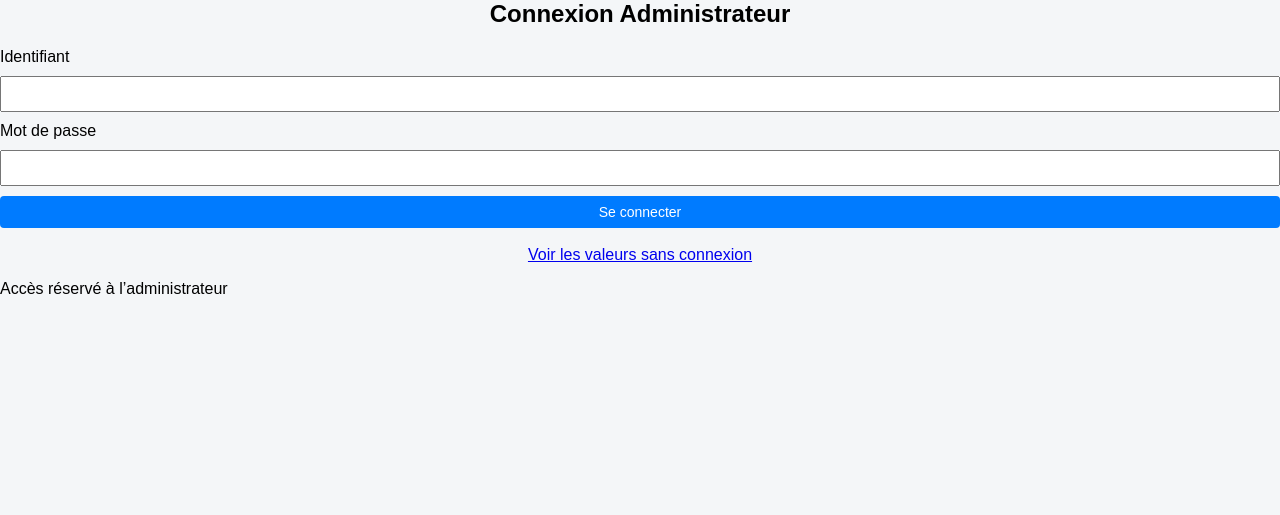
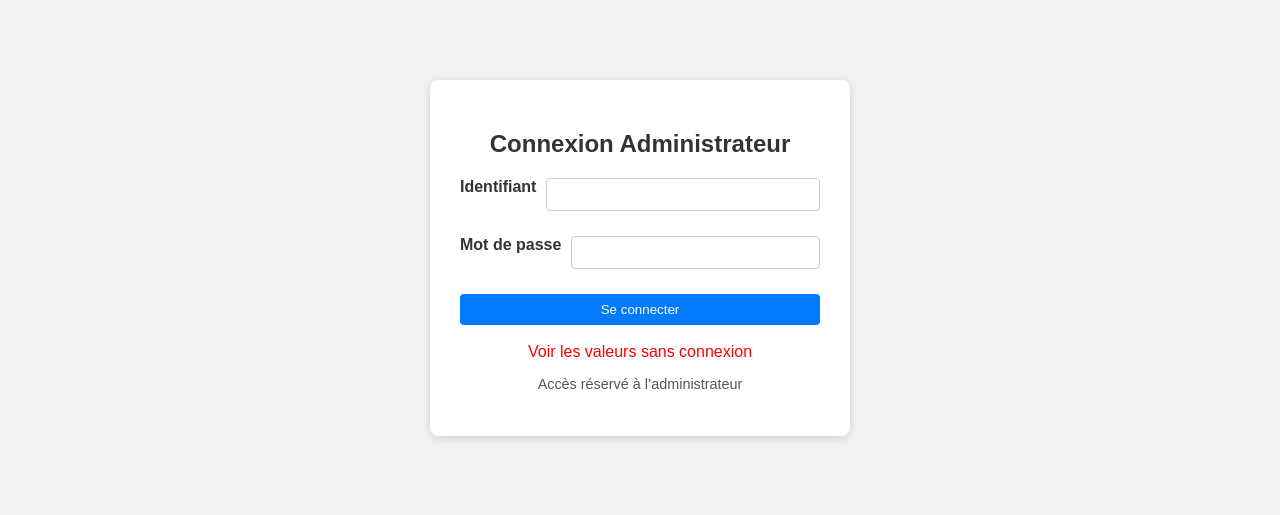
Before and after one commit to tralalerotralalaciel/Projet-CCF, a PHP site: page /connexion.php in a window 1280 px wide. Shown: the top 515 px of the page. Run offline with PHP 8.4, Linux system fonts and the light colour scheme.

Commit message:
final commit

```diff
--- a/style.css
+++ b/style.css
@@ -1,51 +1,60 @@
-* {
-    box-sizing: border-box;
+/* ========== GÉNÉRAL ========== */
+body {
+    font-family: Arial, sans-serif;
+    margin: 0;
+    background-color: #f2f2f2;
+    color: #333;
 }
 
-body {
-    margin: 0;
-    font-family: Arial, sans-serif;
-    background-color: #f4f6f8;
+h2, h3 {
+    text-align: center;
+    margin-bottom: 20px;
 }
 
+/* ========== TOP BAR ========== */
 .top-bar {
-    background: #ffffff;
-    padding: 15px 25px;
-    border-bottom: 1px solid #ddd;
+    background-color: #007BFF;
+    color: white;
+    padding: 12px 30px;
+    font-size: 14px;
 }
 
 .top-bar a {
-    color: #007BFF;
-    text-decoration: none;
-    margin-left: 10px;
+    color: #fff;
+    text-decoration: underline;
+    margin-left: 5px;
 }
 
+/* ========== CONTAINER ========== */
 .container {
-    background: #ffffff;
-    margin: 20px;
+    background-color: #fff;
+    margin: 20px auto;
     padding: 20px;
     border-radius: 8px;
+    max-width: 1000px;
     box-shadow: 0 2px 6px rgba(0,0,0,0.1);
 }
 
-h2, h3 {
-    margin-top: 0;
-    text-align: center;
-}
-
+/* ========== GRILLE SALLES ========== */
 .rooms-grid {
     display: grid;
-    grid-template-columns: repeat(auto-fit, minmax(220px, 1fr));
+    grid-template-columns: repeat(auto-fit, minmax(200px, 1fr));
     gap: 15px;
 }
 
 .room {
-    padding: 18px;
-    border-radius: 10px;
-    color: white;
+    padding: 20px;
+    border-radius: 8px;
+    color: #fff;
     display: flex;
     justify-content: space-between;
     align-items: center;
+    transition: transform 0.2s;
+    cursor: pointer;
+}
+
+.room:hover {
+    transform: scale(1.02);
 }
 
 .room.available {
@@ -56,34 +65,109 @@ h2, h3 {
     background: linear-gradient(135deg, #f39c12, #e67e22);
 }
 
-.room small {
-    opacity: 0.9;
+.room .edit {
+    font-size: 18px;
+    text-decoration: none;
+    color: #fff;
 }
 
-.edit {
-    font-size: 20px;
-    text-decoration: none;
+/* ========== FORMULAIRES ========== */
+form {
+    display: flex;
+    gap: 10px;
+    flex-wrap: wrap;
+    justify-content: center;
+    margin-top: 15px;
 }
 
-form {
-    display: flex;
-    flex-direction: column;
-    gap: 10px;
+form input[type="text"], form select, form input[type="password"] {
+    padding: 8px;
+    border-radius: 4px;
+    border: 1px solid #ccc;
+    flex: 1 0 150px;
 }
 
-input, select, button {
-    padding: 8px;
-    font-size: 14px;
+form button {
+    padding: 8px 15px;
+    border: none;
+    border-radius: 4px;
+    background-color: #007BFF;
+    color: #fff;
+    cursor: pointer;
+    transition: background 0.2s;
 }
 
-button {
-    background: #007BFF;
-    border: none;
-    color: white;
-    border-radius: 4px;
-    cursor: pointer;
+form button:hover {
+    background-color: #0056b3;
 }
 
-button:hover {
-    background: #0056b3;
+/* ========== TABLEAU HISTORIQUE ========== */
+.history-table {
+    width: 100%;
+    border-collapse: collapse;
+    margin-top: 20px;
 }
+
+.history-table th, .history-table td {
+    padding: 12px 10px;
+    border-bottom: 1px solid #ddd;
+    text-align: center;
+}
+
+.history-table th {
+    background-color: #007BFF;
+    color: #fff;
+}
+
+.history-table tr:nth-child(even) {
+    background-color: #f9f9f9;
+}
+
+.history-table tr:hover {
+    background-color: #f1f1f1;
+}
+
+/* ========== CONNEXION ========== */
+.login-container {
+    background-color: #ffffff;
+    padding: 30px;
+    border-radius: 8px;
+    width: 360px;
+    box-shadow: 0 2px 8px rgba(0, 0, 0, 0.15);
+    margin: 10vh auto;
+}
+
+.login-container label {
+    display: block;
+    margin-bottom: 5px;
+    font-weight: bold;
+}
+
+.login-container input {
+    width: 100%;
+    padding: 8px;
+    margin-bottom: 15px;
+    border: 1px solid #ccc;
+    border-radius: 4px;
+}
+
+.login-container button {
+    width: 100%;
+}
+
+.error {
+    color: red;
+    text-align: center;
+    margin-bottom: 10px;
+}
+
+.info {
+    margin-top: 15px;
+    font-size: 0.9em;
+    text-align: center;
+    color: #555;
+}
+#return {
+    text-decoration: none;
+    color: red;
+}
```
